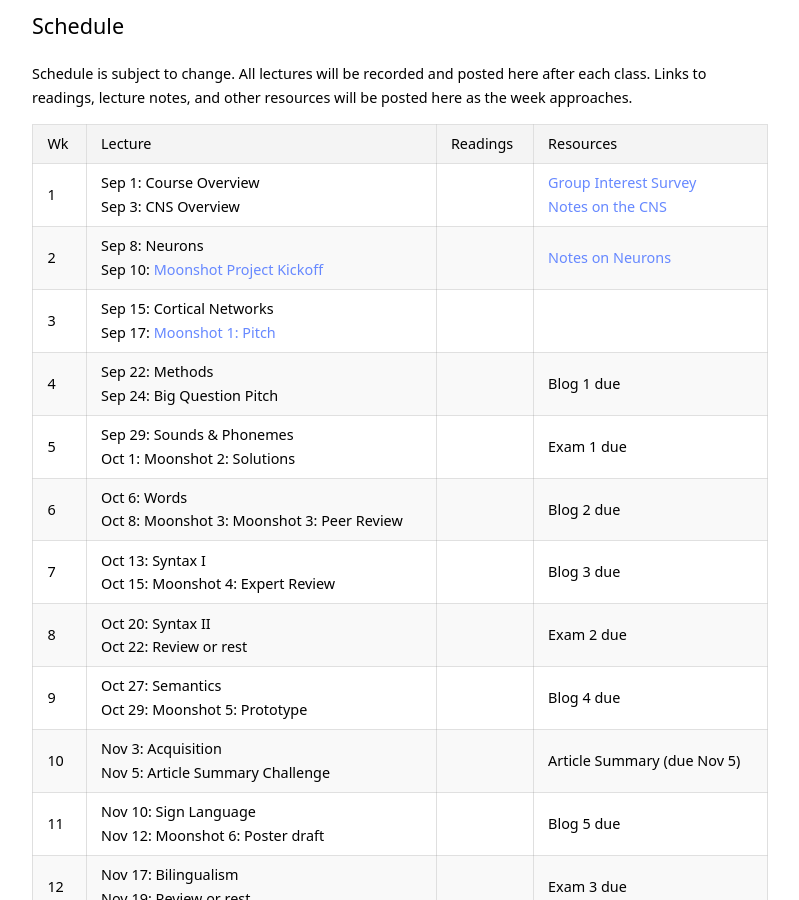
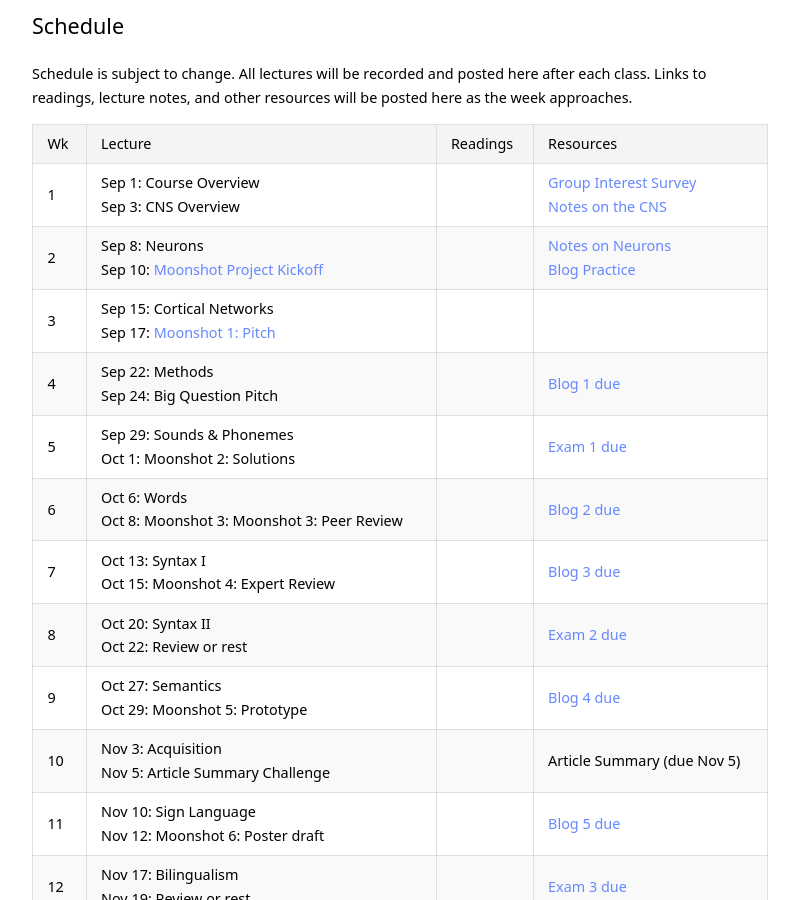
Before and after one commit to kschuler/ling104, a Jekyll site: the page built from index.md, in a window 1280 px wide and 900 px high, scrolled down 2067 px. Shown: the whole window, without its empty margins (240-1039 px from the left). Built offline with Jekyll 4.4.1, drawn with Linux system fonts in a browser that asks for light colours.

Commit message:
Update index.md

```diff
--- a/index.md
+++ b/index.md
@@ -56,21 +56,21 @@ Schedule is subject to change. All lectures will be recorded and posted here aft
 Wk  | Lecture | Readings | Resources
   --- | --- | --- | ---
 1 | Sep 1: Course Overview <br> Sep 3: CNS Overview| | [Group Interest Survey](not-yet) <br>[Notes on the CNS](https://docs.google.com/document/d/1PRnxbS35voE_a0O-zt9b5AgpzA90kzHGQmPOjIeMIoo)
-2 | Sep 8: Neurons <br> Sep 10: [Moonshot Project Kickoff](https://docs.google.com/document/d/1R1Kg8u-a-HrHxRMTSBi6Wd1KjRrRTWkI7H1oB5bquEY/edit) | | [Notes on Neurons](https://docs.google.com/document/d/10m2TaXG4dH76JJWaoWzONSnLYD6Opt5RjLd1bbx04pE/edit?usp=sharing)
+2 | Sep 8: Neurons <br> Sep 10: [Moonshot Project Kickoff](https://docs.google.com/document/d/1R1Kg8u-a-HrHxRMTSBi6Wd1KjRrRTWkI7H1oB5bquEY/edit) | | [Notes on Neurons](https://docs.google.com/document/d/10m2TaXG4dH76JJWaoWzONSnLYD6Opt5RjLd1bbx04pE/edit?usp=sharing)<br>[Blog Practice](https://canvas.upenn.edu/courses/1530046/assignments/8162693?module_item_id=18630336)
 3 | Sep 15: Cortical Networks <br> Sep 17: [Moonshot 1: Pitch](https://docs.google.com/document/d/1IEKt2vV5e6BhMYsWkvUVUSD3IPSGx7yhPumBr1P2xa8/edit?usp=sharing) | |
-4 | Sep 22: Methods <br> Sep 24: Big Question Pitch| | Blog 1 due
-5 | Sep 29: Sounds & Phonemes<br> Oct 1: Moonshot 2: Solutions | | Exam 1 due
-6 | Oct 6: Words <br> Oct 8: Moonshot 3: Moonshot 3: Peer Review  | | Blog 2 due
-7 | Oct 13: Syntax I <br> Oct 15: Moonshot 4: Expert Review | | Blog 3 due
-8 | Oct 20: Syntax II <br> Oct 22: **Review or rest**| | Exam 2 due
-9 | Oct 27: Semantics <br> Oct 29: Moonshot 5: Prototype | | Blog 4 due
+4 | Sep 22: Methods <br> Sep 24: Big Question Pitch| | [Blog 1 due](https://canvas.upenn.edu/courses/1530046/assignments/8162711)
+5 | Sep 29: Sounds & Phonemes<br> Oct 1: Moonshot 2: Solutions | | [Exam 1 due](https://canvas.upenn.edu/courses/1530046/assignments/8161724)
+6 | Oct 6: Words <br> Oct 8: Moonshot 3: Moonshot 3: Peer Review  | | [Blog 2 due](https://canvas.upenn.edu/courses/1530046/assignments/8162722)
+7 | Oct 13: Syntax I <br> Oct 15: Moonshot 4: Expert Review | | [Blog 3 due](https://canvas.upenn.edu/courses/1530046/assignments/8162723)
+8 | Oct 20: Syntax II <br> Oct 22: **Review or rest**| | [Exam 2 due](https://canvas.upenn.edu/courses/1530046/assignments/8162038)
+9 | Oct 27: Semantics <br> Oct 29: Moonshot 5: Prototype | | [Blog 4 due](https://canvas.upenn.edu/courses/1530046/assignments/8162726)
 10 | Nov 3:  Acquisition <br> Nov 5: Article Summary Challenge | | Article Summary (due Nov 5)
-11 | Nov 10: Sign Language <br> Nov 12: Moonshot 6: Poster draft| | Blog 5 due
-12 | Nov 17: Bilingualism <br> Nov 19: **Review or rest** | | Exam 3 due
+11 | Nov 10: Sign Language <br> Nov 12: Moonshot 6: Poster draft| | [Blog 5 due](https://canvas.upenn.edu/courses/1530046/assignments/8162742)
+12 | Nov 17: Bilingualism <br> Nov 19: **Review or rest** | | [Exam 3 due](https://canvas.upenn.edu/courses/1530046/assignments/8162040)
 13 | Nov 24: **No Class** <br> Nov 26: **Thanksgiving Break** | |
-14 | Dec 1: Evolution <br> Dec 3: Poster Feedback   | | Blog post 6 due <br> Peer evaluation due
+14 | Dec 1: Evolution <br> Dec 3: Poster Feedback   | | [Blog post 6 due](https://canvas.upenn.edu/courses/1530046/assignments/8162745) <br> Peer evaluation due
 15 | Dec 8: Cerebellum <br> Dec 10: Poster Session! | | Final Poster due
-16 | Dec 15: Finals Week | | Exam 4 due
+16 | Dec 15: Finals Week | | [Exam 4 due](https://canvas.upenn.edu/courses/1530046/assignments/8162042)
 
 ## Policies
 - **Attendance**: There is no formal attendance policy, but participation is highly correlated with class performance.
```
